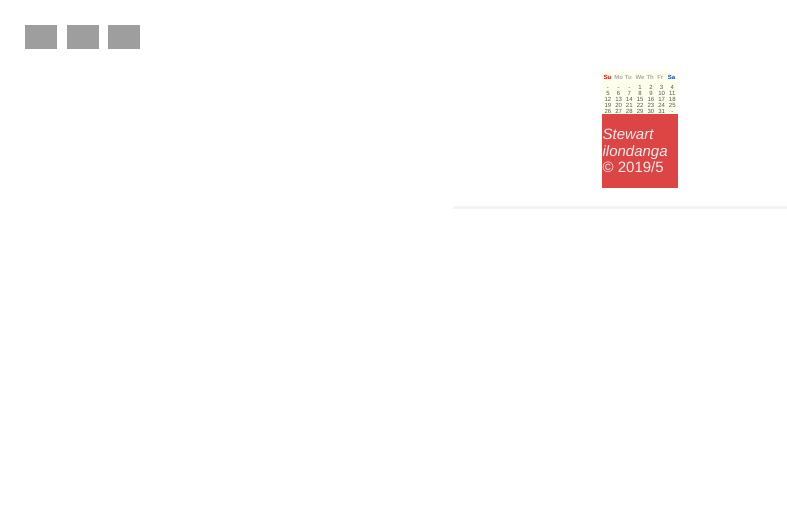
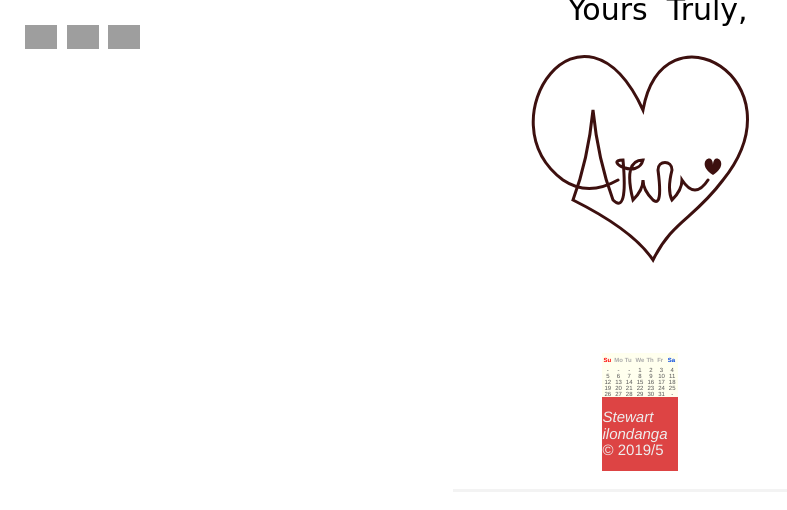
Before and after one commit to stewilondanga/heart-sign, a plain HTML site: page index.html in a window 1280 px wide. Shown: the whole page, without its empty margins (0-787 px from the left). Drawn offline with nearby package versions, Linux system fonts and the light colour scheme; grey boxes are pictures that could not be loaded.

Commit message:
add index.html

```diff
--- a/index.html
+++ b/index.html
@@ -21,6 +21,12 @@
         </a>
     </div>
 
+    <svg height="275" width="245" onclick="re(this)">
+      <text x="50" y="20" style="font-family: 'Mr Dafoe', cursive;color:#3d100f;font-size:30px">Yours&nbsp;&nbsp;Truly,</text>
+      <path class="path" d="M 100 180 q -30 17, -55 0 c -80 -60, 20 -200, 80 -70 c 20 -110, 160 -30, 80 70 c -30 40, -50 40, -70 80 q -20 -30, -80 -60 q 15 -40, 20 -90 q 5 50, 20 90 q 15 15, 10 -40 c -20 0, 15 20, 20 0 q -20 0, -10 40 q 10 -10, 10 -20 q 0 10, 10 20 q 10 8, 5 -30 c 0 -10, 14 -10, 14 0 q -5 20, 0 30 q 10 -10, 10 -20 q 13 20, 26 0" fill="none" stroke-width="3" stroke="#3d100f" stroke-linecap="round"/>
+        <path class="heart" d="M 195 165 c 0 -14.7 18.7 -2 0 10 m 0 -10 c 0 -14.7 -18.7 -2 0 10" stroke="none" fill="#3d100f"/>
+    </svg>
+
   <section id="contact">
     <div class="overlay">
       <div class="containers">
```
